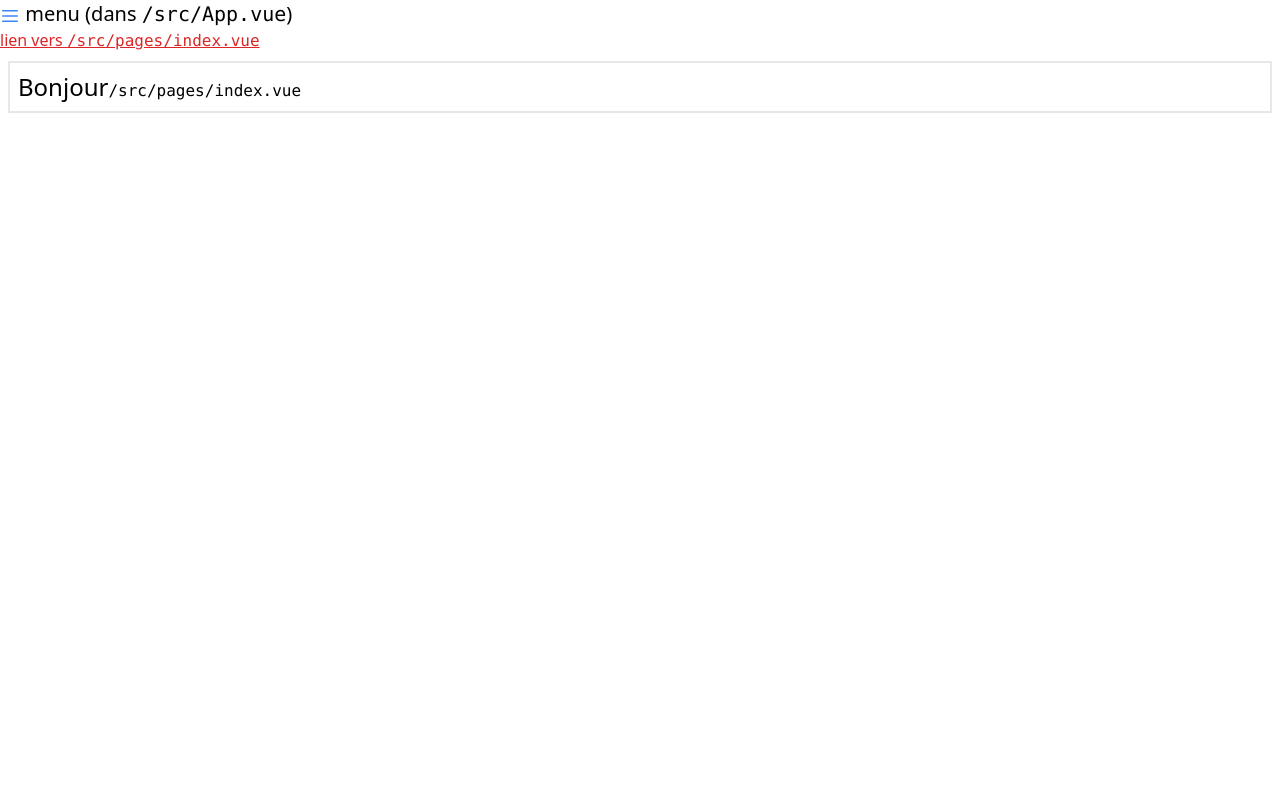
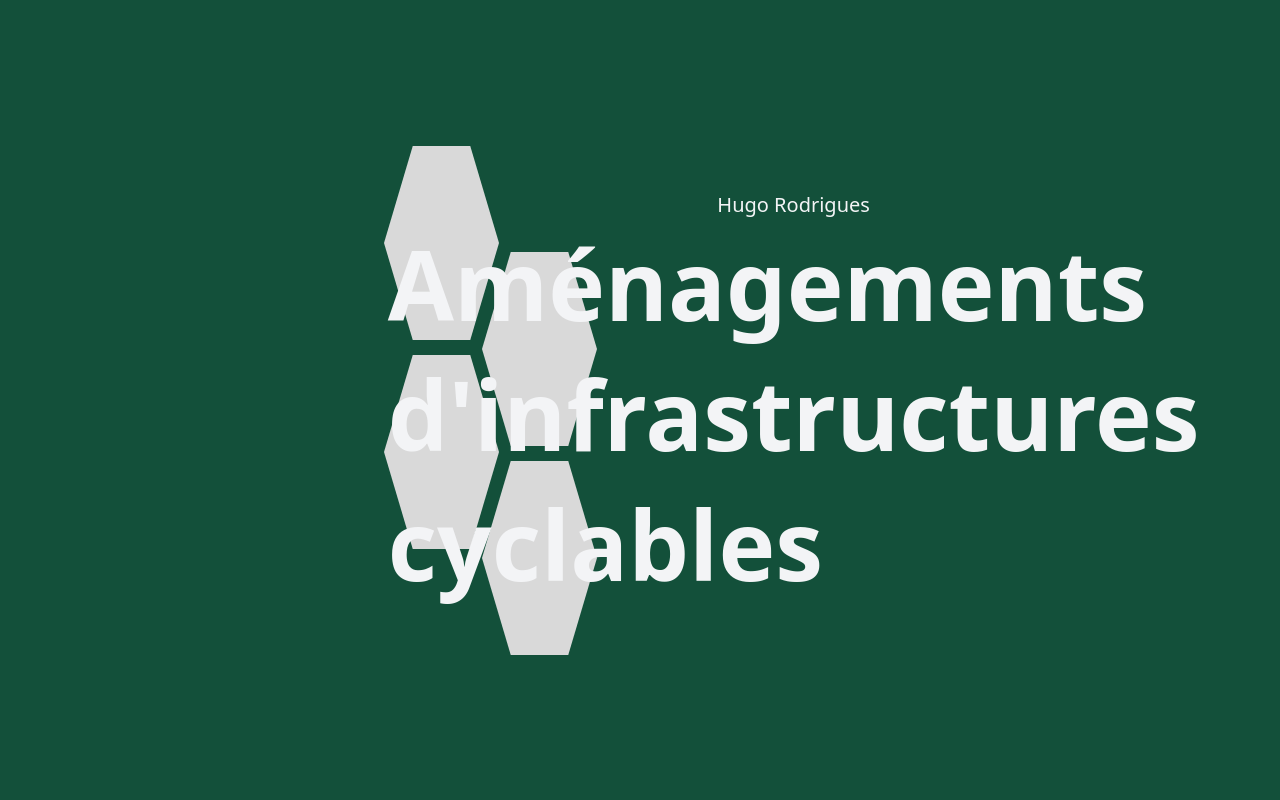
Before and after one commit to hugo-rodriguesC1/DataVisualisationVelo, a Vue app: page / in a window 1280 px wide. Shown: the top 800 px of the page. Built offline with nearby package versions, Linux system fonts and the light colour scheme.

Commit message:
visuel et test intersection observer

```diff
--- a/package.json
+++ b/package.json
@@ -11,6 +11,7 @@
   },
   "dependencies": {
     "@heroicons/vue": "^2.0.8",
+    "intersection-observer": "^0.12.2",
     "vue": "^3.2.37",
     "vue-router": "^4.1.3"
   },
@@ -32,7 +33,7 @@
     "typescript": "~4.7.4",
     "vite": "^3.0.4",
     "vite-plugin-pages": "^0.25.0",
-    "vue-tsc": "^0.39.5",
-    "vite-plugin-vue-type-imports": "~0.2.2"
+    "vite-plugin-vue-type-imports": "~0.2.2",
+    "vue-tsc": "^0.39.5"
   }
 }
--- a/src/App.vue
+++ b/src/App.vue
@@ -1,23 +1,7 @@
 <template>
-  <nav>
-    <h4 class="text-xl">
-      <Bars3Icon class="inline-block h-5 w-5 text-blue-500" />
-      menu (dans <code class="font-mono">/src/App.vue</code>)
-    </h4>
-    <ul>
-      <li>
-        <router-link class="text-red-600 underline" to="/">
-          lien vers
-          <code class="font-mono">/src/pages/index.vue</code>
-        </router-link>
-      </li>
-    </ul>
-  </nav>
-
   <!-- Affiche les pages -->
-  <router-view class="m-2 border-2 p-2" />
+  <router-view class="w-full h-full" />
 </template>
 
 <script setup lang="ts">
-import { Bars3Icon } from '@heroicons/vue/20/solid'
 </script>
--- /dev/null
+++ b/src/components/Polygon.vue
@@ -0,0 +1,22 @@
+<template>
+  <svg
+  width="213"
+  height="539"
+  viewBox="0 0 213 539"
+  fill="none"
+  xmlns="http://www.w3.org/2000/svg"
+  class="w-[213px] h-[539px]"
+  preserveAspectRatio="none"
+>
+  <path d="M0 112L28.75 15.0052H86.25L115 112L86.25 208.995H28.75L0 112Z" fill="#D9D9D9"></path>
+  <path
+    d="M98 218L126.75 121.005H184.25L213 218L184.25 314.995H126.75L98 218Z"
+    fill="#D9D9D9"
+  ></path>
+  <path
+    d="M98 427L126.75 330.005H184.25L213 427L184.25 523.995H126.75L98 427Z"
+    fill="#D9D9D9"
+  ></path>
+  <path d="M0 321L28.75 224.005H86.25L115 321L86.25 417.995H28.75L0 321Z" fill="#D9D9D9"></path>
+</svg>
+</template>
--- a/src/pages/index.vue
+++ b/src/pages/index.vue
@@ -1,7 +1,103 @@
+<script setup>
+import Polygon from "@/components/Polygon.vue";
+import {ref, onMounted} from 'vue'
+
+const observer = new IntersectionObserver((entries)=>{
+  for (const entry of entries) {
+    if(entry.isIntersecting){
+      entry.target.animate([
+        {transform: 'translateX(-100px)', opacity: 0},
+        {transform: 'translateX(0px)', opacity: 1},
+      ], {
+        duration :400
+      })
+    }
+  }
+})
+
+const div1 = ref(null)
+const div2 = ref(null)
+const div3 = ref(null)
+
+onMounted(()=>{
+ observer.observe(div1.value)
+ observer.observe(div2.value)
+ observer.observe(div3.value)
+})
+
+
+
+</script>
+
 <template>
-  <section>
-    <h1 class="text-2xl">
-      Bonjour<code class="font-mono text-base">/src/pages/index.vue</code>
-    </h1>
-  </section>
+  <div>
+    <div
+      class="flex h-screen w-screen flex-row items-center justify-between bg-[#13503A] px-96"
+    >
+      <div class="w-2/5">
+        <Polygon />
+      </div>
+      <div class="flex w-2/5 flex-col items-center">
+        <div class="text-xl font-normal text-gray-100">Hugo Rodrigues</div>
+        <h1 class="text-8xl font-bold leading-[130px] text-gray-100">
+          Aménagements d'infrastructures cyclables
+        </h1>
+      </div>
+    </div>
+
+    <div class="w-screen bg-gray-100 px-80 pt-44 text-zinc-900">
+      <h2 class="text-3xl font-bold">Introduction</h2>
+      <p class="mt-10 text-xl">
+        Aujourd’hui, le vélo ne représente que 3% des trajets. Le Plan vélo,
+        présenté par le Gouvernement en septembre 2018, vise à encourager le
+        développement de ce mode de déplacement en levant les principaux freins
+        identifiés. Il prévoit ainsi des actions réparties en quatre axes, parmi
+        lesquels l’amélioration de la sécurité routière par le développement
+        d’aménagements cyclables. L’objectif fixé était ainsi d’atteindre 55 477
+        km d’aménagements cyclables sécurisés (pistes cyclables et voies vertes)
+        en 2022.
+      </p>
+
+      <div class="flex flex-row mt-32 gap-20 items-center" ref="div1">
+        <div class="flex flex-col gap-10 flex-shrink">
+          <h2 class="text-3xl font-bold">Départements les plus concernés</h2>
+          <p class=" text-lg">
+            Aujourd’hui, le vélo ne représente que 3% des trajets. Le Plan vélo,
+            présenté par le Gouvernement en septembre 2018, vise à encourager le
+            développement de ce mode de déplacement en levant les principaux
+            freins identifiés.
+          </p>
+        </div>
+        <div class="bg-gray-500 flex-shrink-0 w-3/5 h-96 flex-grow"></div>
+      </div>
+
+
+      <div class="flex flex-row mt-32 gap-20 items-center" ref="div2">
+        <div class="bg-gray-500 flex-shrink-0 w-3/5 h-96 flex-grow"></div>
+        <div class="flex flex-col gap-10 flex-shrink">
+          <h2 class="text-3xl font-bold">Introduction</h2>
+          <p class=" text-lg">
+            Aujourd’hui, le vélo ne représente que 3% des trajets. Le Plan vélo,
+            présenté par le Gouvernement en septembre 2018, vise à encourager le
+            développement de ce mode de déplacement en levant les principaux
+            freins identifiés.
+          </p>
+        </div>
+      </div>
+
+
+      <div class="flex flex-row mt-32 gap-20 items-center" ref="div3">
+        <div class="flex flex-col gap-10 flex-shrink">
+          <h2 class="text-3xl font-bold">Introduction</h2>
+          <p class=" text-lg">
+            Aujourd’hui, le vélo ne représente que 3% des trajets. Le Plan vélo,
+            présenté par le Gouvernement en septembre 2018, vise à encourager le
+            développement de ce mode de déplacement en levant les principaux
+            freins identifiés.
+          </p>
+        </div>
+        <div class="bg-gray-500 flex-shrink-0 w-3/5 h-96 flex-grow"></div>
+      </div>
+    </div>
+  </div>
 </template>
```
Also changed, not shown: 1 other file (tests, documents, lock files or other folders).
